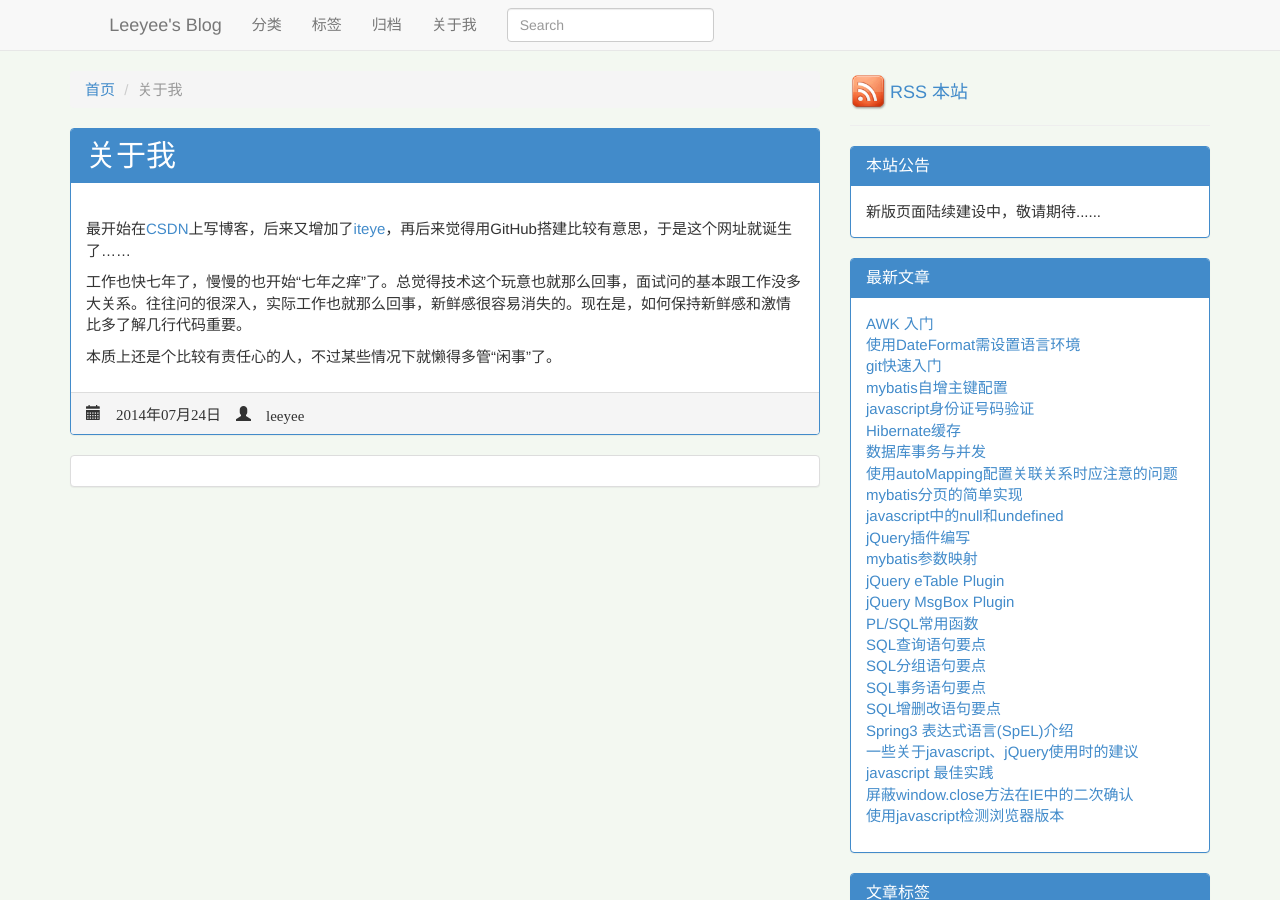
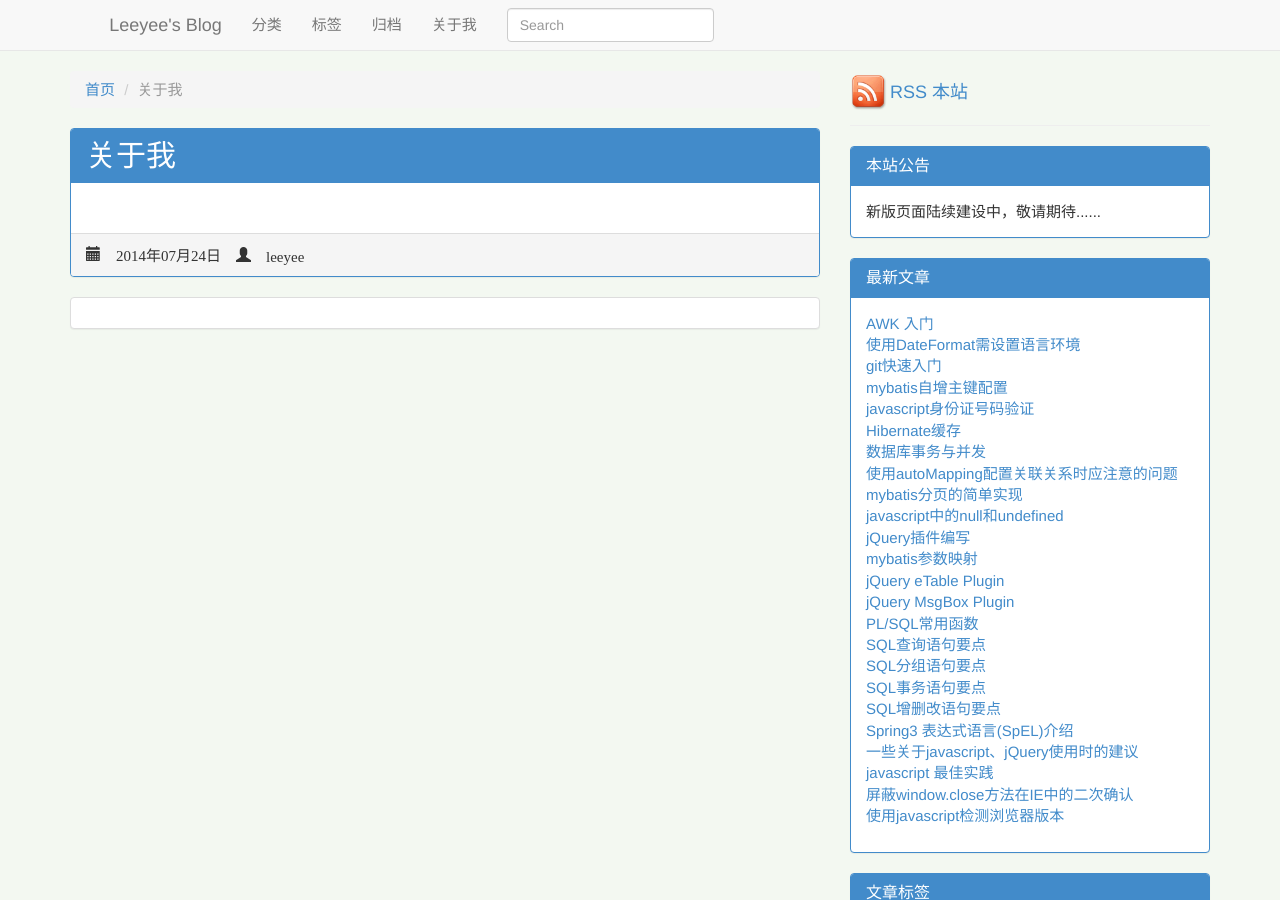
Before and after one commit to leeyee/leeyee.github.com, a Jekyll site: the page built from about.md, in a window 1280 px wide and 900 px high. Built offline with Jekyll 4.4.1, drawn with Linux system fonts in a browser that asks for light colours; Markdown is read by kramdown in place of the engine named in the settings; comment, search, counter and statistics services are not loaded.

```diff
--- a/_config.yml
+++ b/_config.yml
@@ -32,7 +32,7 @@ analytics:
 
 #评论
 comments:
-  provider: uyan
+  provider: disqus
   uyan:
     uid: 1785947
   disqus:
--- a/about.md
+++ b/about.md
@@ -3,8 +3,8 @@ layout: post
 title: 关于我
 ---
 
-最开始在[CSDN](http://blog.csdn.net/oxcow)上写博客，后来又增加了[iteye](http://leeyee.iteye.com/)，再后来觉得用GitHub搭建比较有意思，于是这个网址就诞生了……
+<!--最开始在[CSDN](http://blog.csdn.net/oxcow)上写博客，后来又增加了[iteye](http://leeyee.iteye.com/)，再后来觉得用GitHub搭建比较有意思，于是这个网址就诞生了……
 
 工作也快七年了，慢慢的也开始“七年之痒”了。总觉得技术这个玩意也就那么回事，面试问的基本跟工作没多大关系。往往问的很深入，实际工作也就那么回事，新鲜感很容易消失的。现在是，如何保持新鲜感和激情比多了解几行代码重要。
 
-本质上还是个比较有责任心的人，不过某些情况下就懒得多管“闲事”了。
+本质上还是个比较有责任心的人，不过某些情况下就懒得多管“闲事”了。-->
```
